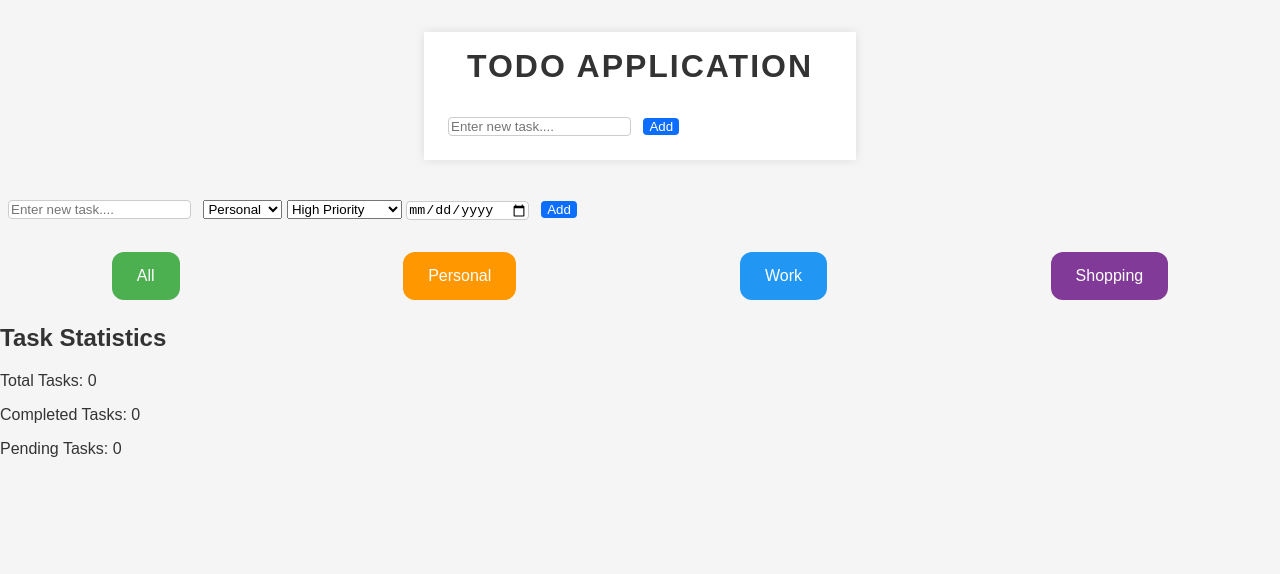
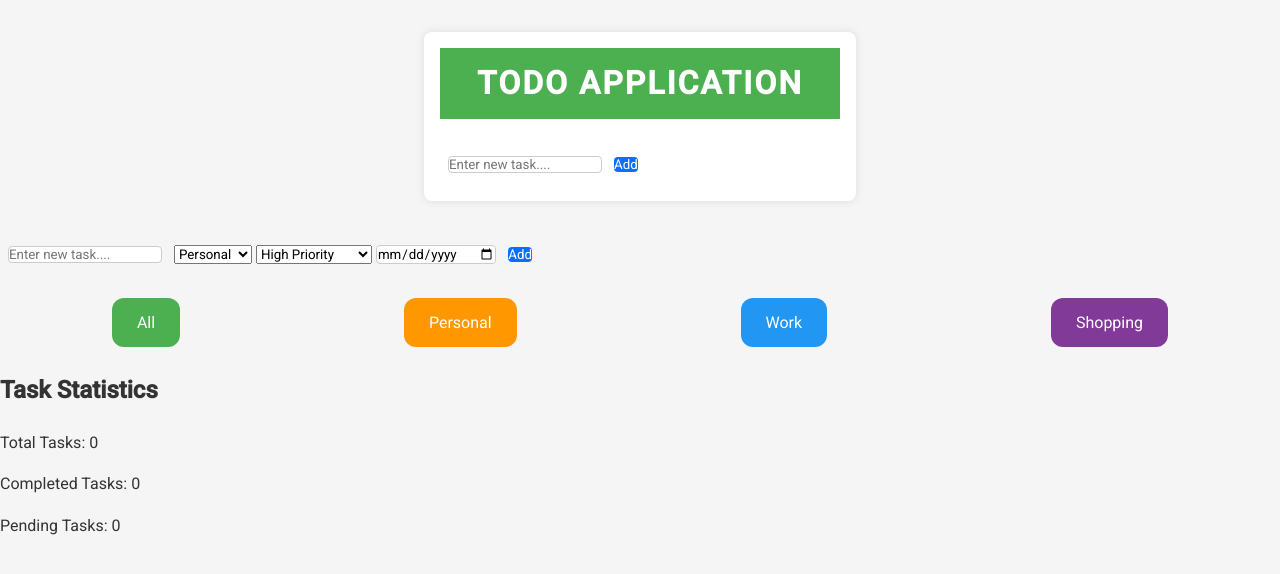
Before and after one commit to jurchiks33/todo-manager-ts, a website: page index.html in a window 1280 px wide. Drawn offline with Linux system fonts and the light colour scheme.

Commit message:
updating styles

```diff
--- a/index.html
+++ b/index.html
@@ -5,6 +5,7 @@
     <meta name="viewport" content="width=device-width, initial-scale=1.0">
     <title>todo</title>
     <link rel="stylesheet" href="styles.css">
+    <link href="https://fonts.googleapis.com/css2?family=Roboto:wght@300;400;500&display=swap" rel="stylesheet">
 </head>
 <body>
     <div class="todo-container">
--- a/styles.css
+++ b/styles.css
@@ -1,12 +1,13 @@
-body, h1, ul {
+body, h1, ul, button, select, input {
+    font-family: 'Roboto', sans-serif;
     margin: 0;
     padding: 0;
 }
 
 body {
-    font-family: Arial, Helvetica, sans-serif;
     background-color: #f5f5f5;
     color: #333;
+    line-height: 1.6;
 }
 
 .todo-container {
@@ -15,6 +16,8 @@ body {
     padding: 1rem;
     background-color: #fff;
     box-shadow: 0 0 10px rgba(0, 0, 0, 0.1);
+    border-radius: 8px;
+    overflow: hidden;
 }
 
 .todo-header {
@@ -22,7 +25,9 @@ body {
     text-align: center;
     text-transform: uppercase;
     letter-spacing: 2px;
-    color: #333;
+    background-color: #4caf50;
+    color: white;
+    padding: 10px 0;
 }
 
 .todo-input,
```
